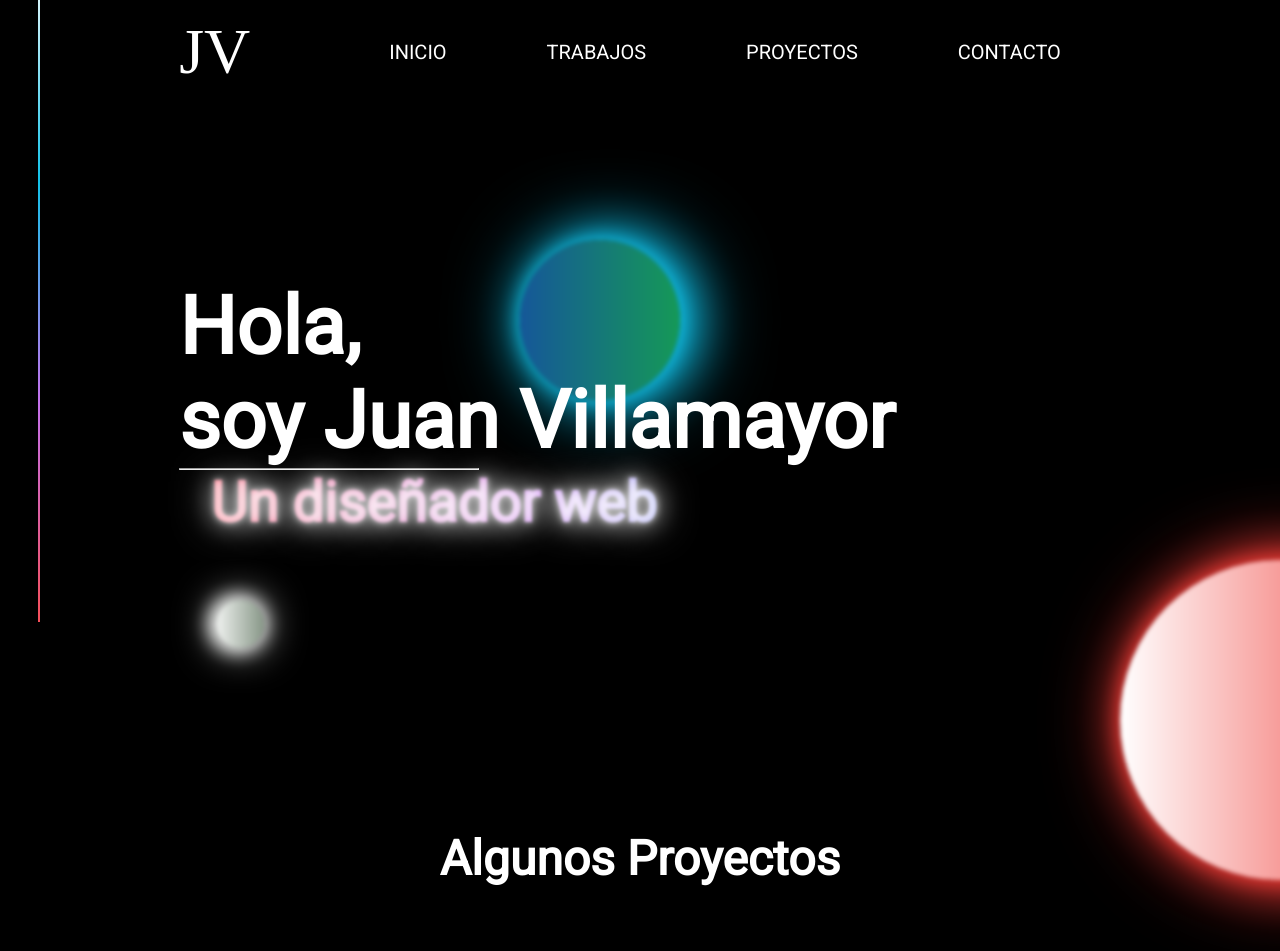
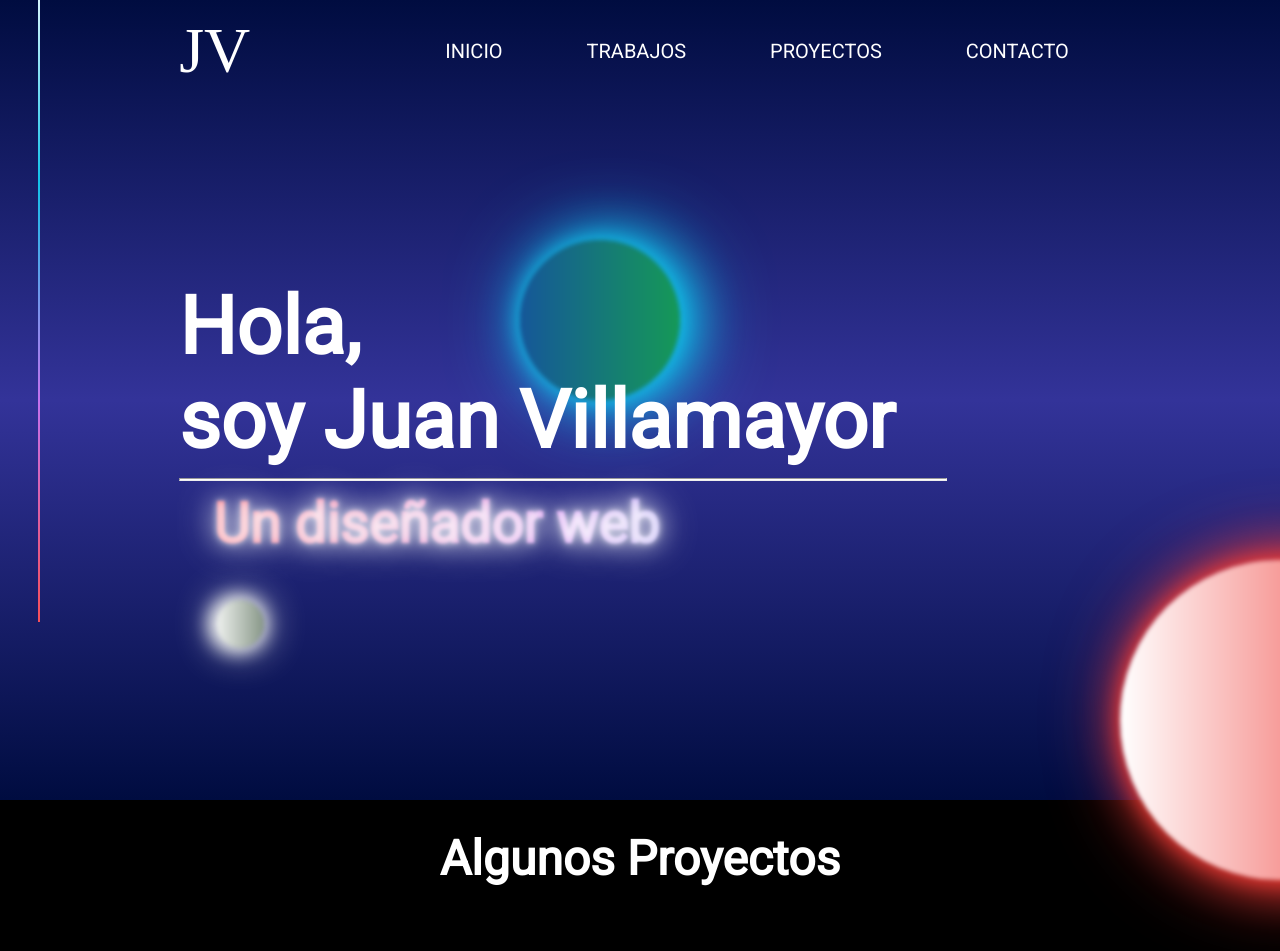
Before and after one commit to JMmatias142/JMmatias142.github.io, a plain HTML site: page index.html in a window 1280 px wide. Shown: the top 951 px of the page. Drawn offline with nearby package versions, Linux system fonts and the light colour scheme; a web font is replaced by a local one.

Commit message:
BETA 1.2

```diff
--- a/style.css
+++ b/style.css
@@ -1,5 +1,5 @@
 :root{
-
+    --linear-color: linear-gradient(to bottom, #000c40, #333399, #000c40);
     --color-texto:white;
     --color-1: #000;
 
@@ -10,21 +10,29 @@
     box-sizing: border-box;
     font-family: roboto;
 }
-
 body{
-    background-color:var(--color-1);
+    background: black;
     color: var(--color-texto);
     overflow-x: hidden;
     padding: 30px 14% 30px 14%;
 }
+/*MENU Y LOGO*/
 
-/*MENU Y LOGO*/
+.fondo{
+    background: var(--linear-color);
+    width: 100%;
+    z-index: 100;
+    height: 100vh;
+    position: absolute;
+    top: 0;
+    left: 0;
+}
 header{
     position: absolute;
     top: 0;
     left: 0;
     width: 100%;
-    height:13vh ;
+    height:8vw;
     display: flex;
     object-fit: cover;
     justify-content: space-between;
@@ -32,7 +40,6 @@ header{
     z-index: 1000;
     padding: 30px 14% 30px 14%;
 }
-
 header .logo{
     font-size: 5vmax;
     font-size: 8vmin;
@@ -73,10 +80,11 @@ nav ul{
 nav ul li{
     list-style: none;
     margin-left: 20px;
+    text-align: center;
 }
 nav ul li a{
     text-decoration: none;
-    padding: 5vh;
+    padding: 4vh;
     color: var(--color-texto);
     font-size: 2.5vh;
 }
@@ -90,6 +98,7 @@ nav ul li a:hover{
     20px  20px 30px var(--color-texto),
     0px  0px 40px var(--color-texto);
     transition: 0.5s;
+    border-bottom: #FFFFFF 3px solid;
 }
 /*BOLAS*/
 .pelota1{
@@ -147,6 +156,14 @@ section{
     top: 35vh;
     z-index: 10;
 }
+.subrayado{
+    width: 60vw;
+    height: 3px;
+    color: white;
+    background-color: white;
+    margin-top: 10px;
+    margin-bottom: 10px;
+}
 .sub-presentacion h3{
     animation: movimiento 1s 3s forwards;
 }
@@ -184,7 +201,7 @@ section{
     top: -5vh;
     left: 3%;
     animation: line 3s ease 5s forwards;
-    z-index: 1001;
+    z-index: 1;
  }
  @keyframes line{
     0%{
@@ -254,12 +271,12 @@ section{
     text-decoration:none ;
     font-size: 2.5vh;
     margin: 3vw;
-    top: 6vh;
+    top: 16vh;
     padding: 10px;
     border: #fff 2px solid;
     border-radius: 30px;
+
 }
-
 .text-son a:hover{
     color: #155799;
     background-color: white;
```
